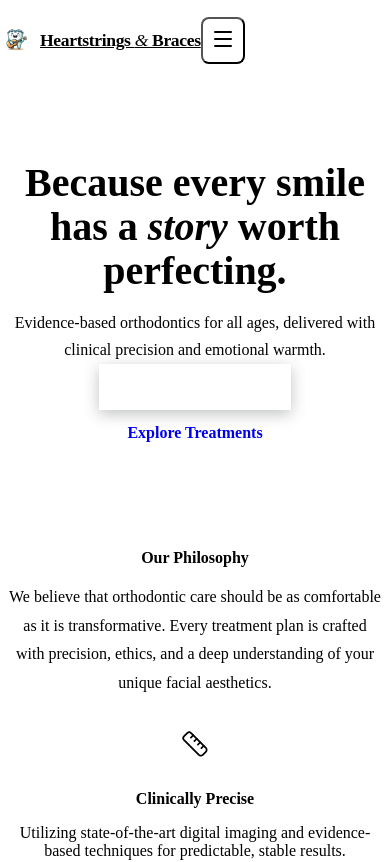
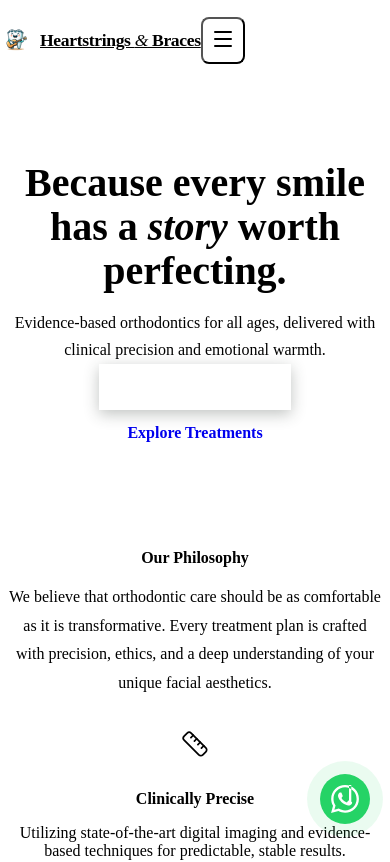
Before and after one commit to drkunalpatankar/hsb-website, a React (Vite) app: page / in a window 390 px wide. Shown: the top 862 px of the page. Built offline with nearby package versions, Linux system fonts and the light colour scheme; the HTML template or start-up script is replaced by a standard one.

Commit message:
Add floating WhatsApp button

```diff
--- a/src/App.jsx
+++ b/src/App.jsx
@@ -4,6 +4,7 @@ import { AnimatePresence } from 'framer-motion';
 import Layout from './components/Layout';
 import ScrollToTop from './components/ScrollToTop';
 import { ScrollProgress } from './components/PremiumEffects';
+import WhatsAppButton from './components/WhatsAppButton';
 import Home from './pages/Home';
 import Treatments from './pages/Treatments';
 import Resources from './pages/Resources';
@@ -32,6 +33,7 @@ function App() {
     <Router>
       <ScrollProgress />
       <ScrollToTop />
+      <WhatsAppButton />
       <Layout>
         <AnimatedRoutes />
       </Layout>
--- /dev/null
+++ b/src/components/WhatsAppButton.css
@@ -0,0 +1,97 @@
+.whatsapp-float {
+    position: fixed;
+    width: 60px;
+    height: 60px;
+    bottom: 25px;
+    right: 25px;
+    background-color: #25d366;
+    color: #FFF;
+    border-radius: 50px;
+    text-align: center;
+    font-size: 30px;
+    box-shadow: 0 4px 10px rgba(0, 0, 0, 0.3);
+    z-index: 9999;
+    display: flex;
+    align-items: center;
+    justify-content: center;
+    transition: all 0.3s ease;
+}
+
+.whatsapp-float:hover {
+    transform: scale(1.1);
+    background-color: #20BA56;
+    box-shadow: 0 6px 15px rgba(0, 0, 0, 0.4);
+}
+
+.whatsapp-icon {
+    width: 35px;
+    height: 35px;
+    fill: white;
+}
+
+/* Tooltip */
+.whatsapp-tooltip {
+    position: absolute;
+    right: 70px;
+    background-color: white;
+    color: #333;
+    padding: 6px 12px;
+    border-radius: 6px;
+    font-size: 0.85rem;
+    font-weight: 600;
+    white-space: nowrap;
+    box-shadow: 0 2px 8px rgba(0, 0, 0, 0.1);
+    opacity: 0;
+    visibility: hidden;
+    transform: translateX(10px);
+    transition: all 0.3s ease;
+    pointer-events: none;
+}
+
+.whatsapp-float:hover .whatsapp-tooltip {
+    opacity: 1;
+    visibility: visible;
+    transform: translateX(0);
+}
+
+/* Pulse Animation on Load */
+@keyframes pulse-green {
+    0% {
+        box-shadow: 0 0 0 0 rgba(37, 211, 102, 0.7);
+    }
+
+    70% {
+        box-shadow: 0 0 0 15px rgba(37, 211, 102, 0);
+    }
+
+    100% {
+        box-shadow: 0 0 0 0 rgba(37, 211, 102, 0);
+    }
+}
+
+.whatsapp-float {
+    animation: pulse-green 2s infinite;
+}
+
+.whatsapp-float:hover {
+    animation: none;
+}
+
+@media (max-width: 768px) {
+    .whatsapp-float {
+        width: 50px;
+        height: 50px;
+        bottom: 20px;
+        right: 20px;
+    }
+
+    .whatsapp-icon {
+        width: 28px;
+        height: 28px;
+    }
+
+    .whatsapp-tooltip {
+        display: none;
+        /* Hide tooltip on mobile to avoid clutter */
+    }
+}
--- /dev/null
+++ b/src/components/WhatsAppButton.jsx
@@ -0,0 +1,30 @@
+import React from 'react';
+import './WhatsAppButton.css';
+
+const WhatsAppButton = () => {
+    // International format without '+' or spaces
+    const phoneNumber = "918591990660";
+    const message = encodeURIComponent("Hello Dr. Patankar, I would like to book a consultation.");
+    const whatsappUrl = `https://wa.me/${phoneNumber}?text=${message}`;
+
+    return (
+        <a
+            href={whatsappUrl}
+            target="_blank"
+            rel="noopener noreferrer"
+            className="whatsapp-float"
+            aria-label="Chat on WhatsApp"
+        >
+            <svg
+                xmlns="http://www.w3.org/2000/svg"
+                viewBox="0 0 24 24"
+                className="whatsapp-icon"
+            >
+                <path fill="currentColor" d="M.057 24l1.687-6.163c-1.041-1.804-1.588-3.849-1.587-5.946.003-6.556 5.338-11.891 11.893-11.891 3.181.001 6.167 1.24 8.413 3.488 2.245 2.248 3.481 5.236 3.48 8.414-.003 6.557-5.338 11.892-11.893 11.892-1.99-.001-3.951-.5-5.688-1.448l-6.305 1.654zm6.597-3.807c1.676.995 3.276 1.591 5.392 1.592 5.448 0 9.886-4.434 9.889-9.885.002-5.462-4.415-9.89-9.881-9.892-5.452 0-9.887 4.434-9.889 9.884-.001 2.225.651 3.891 1.746 5.634l-.999 3.648 3.742-.981zm11.387-5.464c-.074-.124-.272-.198-.57-.347-.297-.149-1.758-868-2.031-.967-.272-.099-.47-.149-.669.149-.198.297-.768.967-.941 1.165-.173.198-.347.223-.644.074-.297-.149-1.255-.463-2.39-1.475-.883-.788-1.48-1.761-1.653-2.059-.173-.297-.018-.458.13-.606.134-.133.297-.347.446-.521.151-.172.2-.296.3-.495.099-.198.05-.372-.025-.521-.075-.148-.669-1.611-.916-2.206-.242-.579-.487-.501-.669-.51l-.57-.01c-.198 0-.52.074-.792.372s-1.04 1.016-1.04 2.479 1.065 2.876 1.213 3.074c.149.198 2.095 3.2 5.076 4.487.709.306 1.263.489 1.694.626.712.226 1.36.194 1.872.118.571-.085 1.758-.719 2.006-1.413.248-.695.248-1.29.173-1.414z" />
+            </svg>
+            <span className="whatsapp-tooltip">Book Appointment</span>
+        </a>
+    );
+};
+
+export default WhatsAppButton;
```
